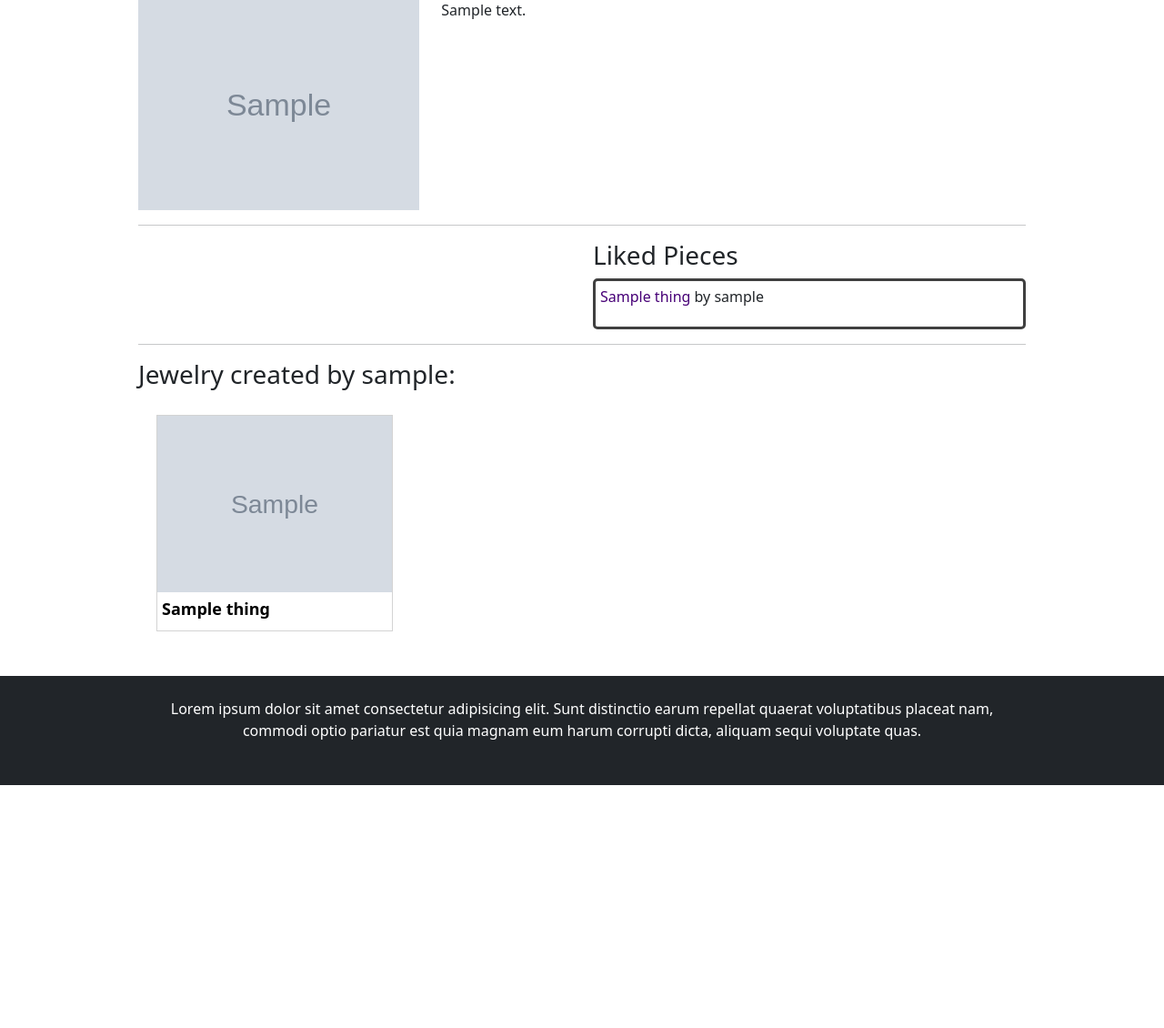
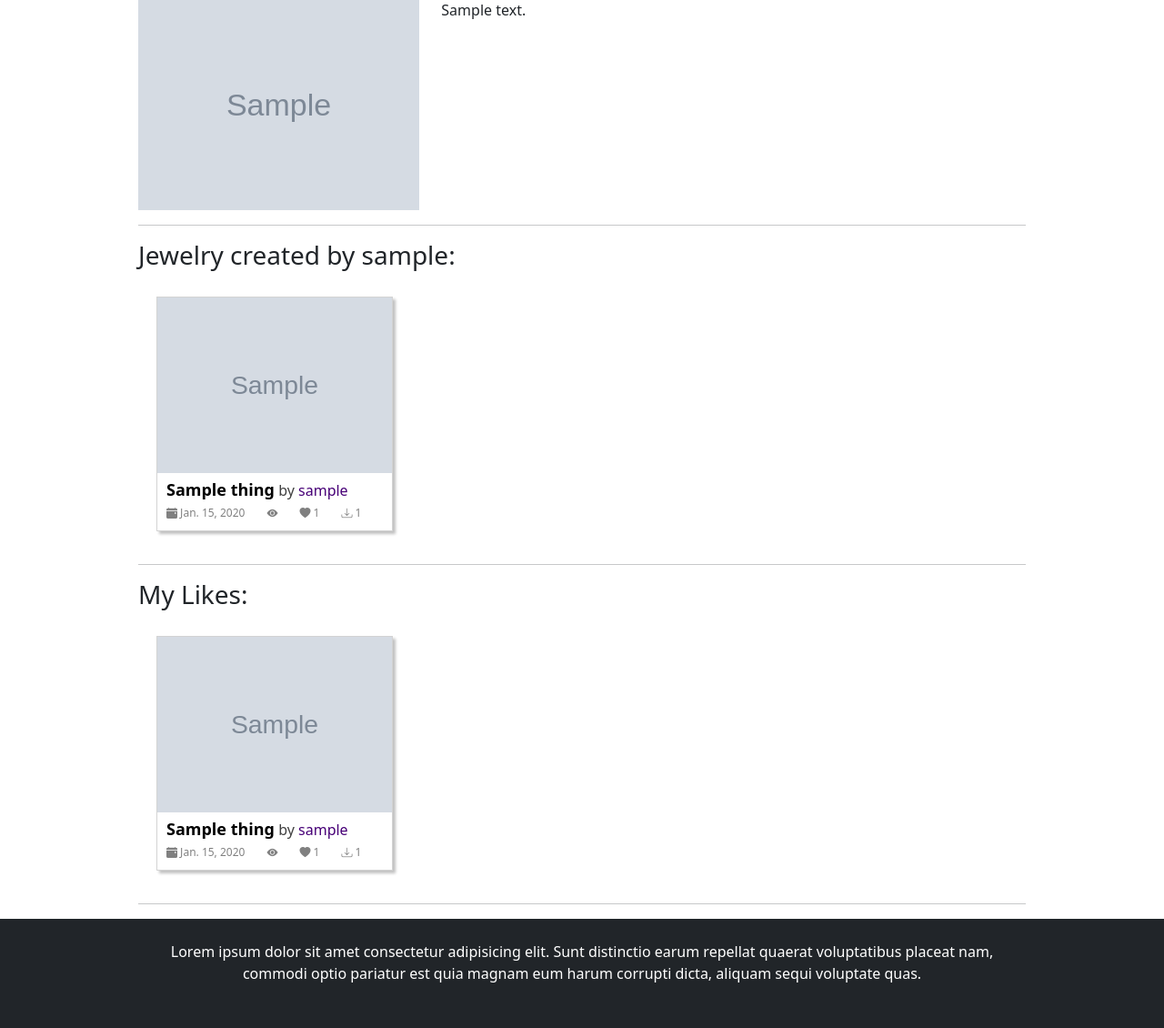
Before and after one commit to azzeloof/osj, a Django app: a page that uses osj-project/pages/templates/pages/profile.html in a window 1280 px wide. Shown: the part 121-1251 px from the top of the page at 91% size. Before the commit the page ends 984 px from the top, so only its background shows below. Run offline with Django 4.2, Linux system fonts and the light colour scheme; a user stored in the database is signed in; tables that the repository leaves empty hold one stand-in row (values such as "Sample post"); grey boxes marked "Sample" are stand-in pictures; some libraries are stand-ins or nearby versions.

Commit message:
Overhaul of jewelry grid UI

```diff
--- a/osj-project/pages/static/pages/style.css
+++ b/osj-project/pages/static/pages/style.css
@@ -15,6 +15,7 @@
     background: #FFFFFF;
     margin: 20px;
     padding-bottom: 10px;
+    box-shadow: 3px 3px 3px #C0C0C0;
 }
 
 .jewelry-box-title {
@@ -22,12 +23,23 @@
     text-decoration: none;
     font-weight: bold;
     font-size: 18px;
-    margin-left: 5px;
+    margin-left: 10px;
     transition: color .15s ease-in-out,background-color .15s ease-in-out,border-color .15s ease-in-out
 }
 
 .jewelry-box-title:hover {
     color: #68358a;
+}
+
+.jewelry-box-stats {
+    padding-left: 10px;
+    padding-right: 10px;
+    color: #808080;
+    font-size: 12px;
+}
+
+.jewelry-box-stats p {
+    margin-bottom: 0px;
 }
 
 .splide__slide img {
--- /dev/null
+++ b/osj-project/pages/templates/pages/jewelry-grid-block.html
@@ -0,0 +1,43 @@
+
+{% load hitcount_tags %}
+
+<div>
+    <div class="grid">
+        <div class=".grid-sizer"></div>
+        {% for piece in pieces %}
+            <div class="grid-item">
+                <div class="jewelry-box">
+                    {% if piece.featuredImage.image %}
+                        <a href="/jewelry/{{ piece.piece.id }}"><image src="{{ piece.featuredImage.image.url }}" href="/jewelry/{{ piece.piece.id }}" class="grid-image"></a>
+                    {% else %}
+                        <a href="/jewelry/{{ piece.piece.id }}"><image src="/media/profile_photos/default.png" class="grid-image"></a>
+                    {% endif %}
+                    <p style="margin-bottom:3px;">
+                        <a class="jewelry-box-title" href="/jewelry/{{ piece.piece.id }}">{{ piece.piece.title }}</a>
+                        <span style="color: #404040;"> by <a href='/user/{{ piece.piece.creator }}'>{{ piece.piece.creator }}</a> </span>
+                    </p>
+                    <div class="jewelry-box-stats">
+                        <div class="row text-center">
+                            <div class="col-sm-auto">
+                                <p><i class="bi-calendar-event-fill"></i> {{ piece.created }}</p>
+                            </div>
+                            <div class="col-sm-auto">
+                                <div class="infobox">
+                                    <p><i class="bi-eye-fill" ></i> {% get_hit_count for piece.piece %}</p>
+                                </div>
+                            </div>
+                            <div class="col-sm-auto">
+                                <div class="infobox">
+                                    <p><i class="bi-heart-fill"></i> {{ piece.likes }}</p>
+                                </div>
+                            </div>
+                            <div class="col-sm-auto">
+                                <p><i class="bi-download"></i> {{ piece.downloads }}<p>
+                            </div>
+                        </div>
+                    </div>
+                </div>
+            </div>
+        {% endfor %}
+    </div>
+</div>
--- a/osj-project/pages/templates/pages/profile.html
+++ b/osj-project/pages/templates/pages/profile.html
@@ -13,8 +13,6 @@
                     itemSelector: '.grid-item',
                     percentPosition: true
                   });
-
-                $('[name="{{ category }}"]').addClass("sidebar-selected");
             });
         </script>
     {% endblock %}
@@ -61,44 +59,24 @@
                     <hr/>
 
                     <div class="row">
-                        <div class="col-md-6">
+                        <div class="col-md-12">
+                            <h3>Jewelry created by {{ profile.user.username }}:</h3>
+                            {% include "pages/jewelry-grid-block.html" with pieces=pieces %}
+                        </div>
+                    </div>
 
-                        </div>
-                        <div class="col-md-6">
+                    <div class="row">
+                        <div class="col-md-12">
                             {% if editable %}
-                                <h3>Liked Pieces</h3>
-                                <div class="likeBox">
-                                    {% for piece in liked %}
-                                        <p><a href="/jewelry/{{ piece.id }}">{{ piece }}</a> by {{ piece.creator }}</p>
-                                    {% endfor %}
-                                </div>
+                            <hr/>
+                                <h3>My Likes:</h3>
+                                {% include "pages/jewelry-grid-block.html" with pieces=liked %}
                             {% endif %}
                         </div>
+
                     </div>
                     <hr/>
 
-                    <div class="row">
-                        <div class="col-md-12">
-                            <h3>Jewelry created by {{ profile.user.username }}:</h3>
-                            <div class="jewelry-grid">
-                                <div class="grid">
-                                    <div class=".grid-sizer"></div>
-                                    {% for piece in pieces %}
-                                        <div class="grid-item">
-                                            <div class="jewelry-box">
-                                                {% if piece.featuredImage.image %}
-                                                    <a href="/jewelry/{{ piece.piece.id }}"><image src="{{ piece.featuredImage.image.url }}" href="/jewelry/{{ piece.piece.id }}" class="grid-image"></a>
-                                                {% else %}
-                                                    <a href="/jewelry/{{ piece.piece.id }}"><image src="/media/profile_photos/default.png" class="grid-image"></a>
-                                                {% endif %}
-                                                <a class="jewelry-box-title" href="/jewelry/{{ piece.piece.id }}">{{ piece.piece.title }}</a>
-                                            </div>
-                                        </div>
-                                    {% endfor %}
-                                </div>
-                            </div>
-                        </div>
-                    </div>
                 </div>
             </div>
           </div>
--- a/osj-project/pages/views.py
+++ b/osj-project/pages/views.py
@@ -18,6 +18,12 @@ from osj.settings import MEDIA_ROOT
 import mimetypes
 from django.db.models import Count
 
+def getDownloadCount(piece):
+    files = piece.file_set.all()
+    downloads = 0
+    for fileObj in files:
+        downloads += fileObj.downloads
+    return downloads
 
 def getJewelryContext(jewelry):
     pieces = []
@@ -38,7 +44,9 @@ def getJewelryContext(jewelry):
             'created': piece.created.date,
             'modified': piece.modified.date,
             'featuredImage': featuredImage,
-            'category': piece.category
+            'category': piece.category,
+            'likes': len(piece.likes.all()),
+            'downloads': getDownloadCount(piece)
         })
     return pieces
 
@@ -445,7 +453,8 @@ class ProfileDetailView(DetailView):
         if self.request.user.is_authenticated:
             context.update(getUserContext(self.request))
             if self.request.user == self.object.user:
-                liked = things.models.Thing.objects.filter(likes=self.request.user)
+                likedPieces = things.models.Thing.objects.filter(likes=self.request.user)
+                liked = getJewelryContext(likedPieces)
                 context.update({
                     'editable': True,
                     'liked': liked
```
Also changed, not shown: osj-project/pages/templates/pages/allJewelry.html (+2 -18 lines), osj-project/pages/templates/pages/index.html (+3 -17 lines).
